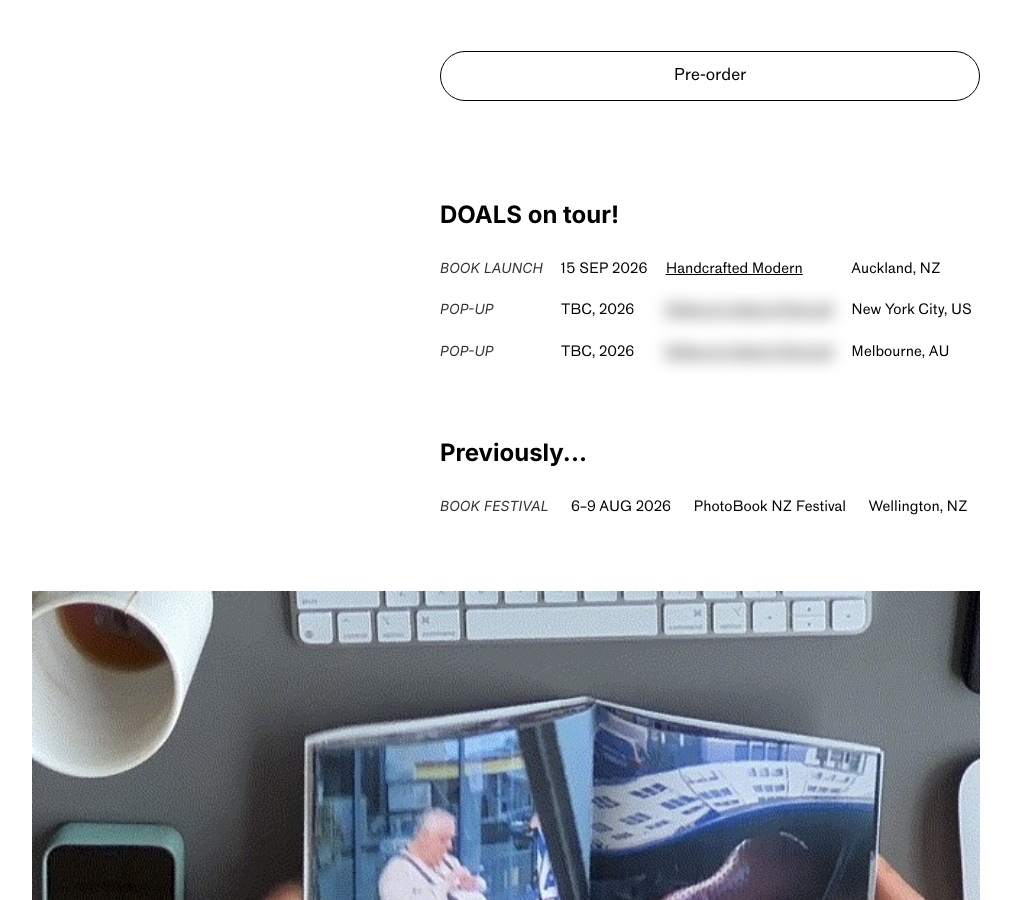
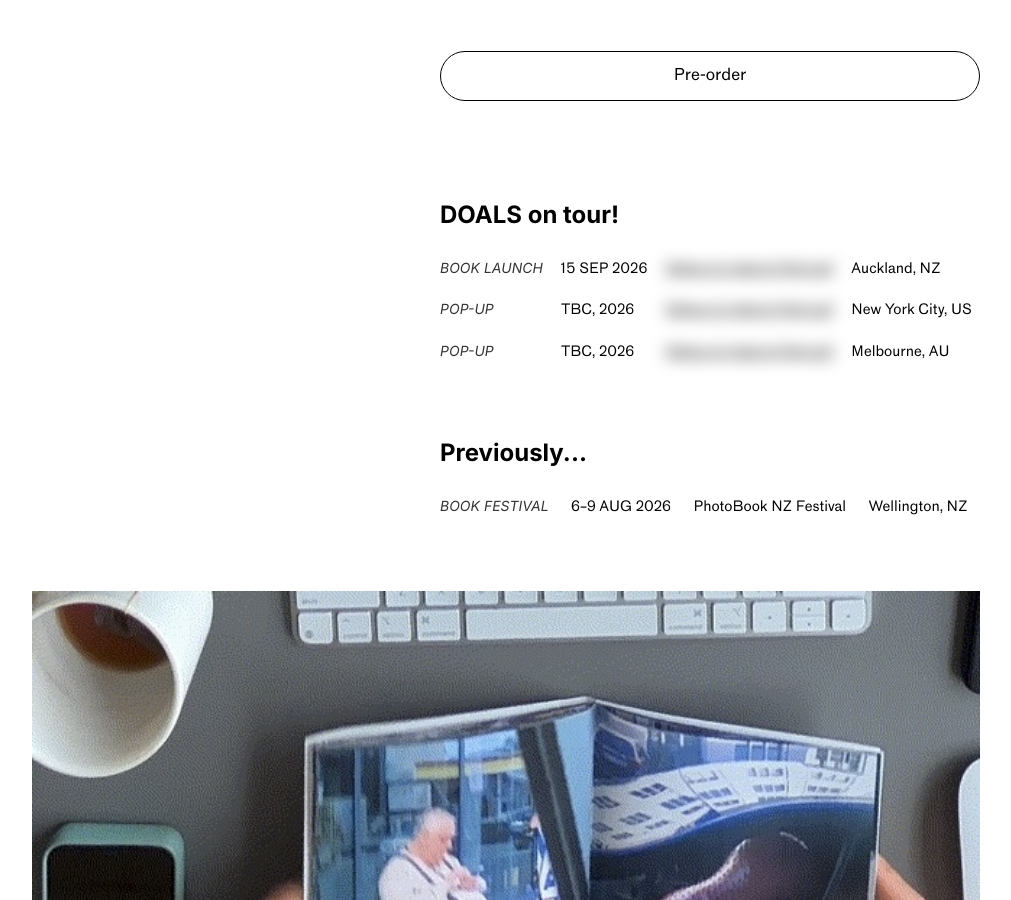
Before and after one commit to heisenburger/DOALS, a Jekyll site: the page built from index.html, in a window 1280 px wide and 900 px high, scrolled down 3148 px. Shown: the whole window, without its empty margins (134-1145 px from the left). Built offline with Jekyll 4.4.1, drawn with Linux system fonts in a browser that asks for light colours; some web fonts are replaced.

Commit message:
hide launch store

```diff
--- a/index.html
+++ b/index.html
@@ -62,7 +62,7 @@
     <li>
       <span class="store-type">Book launch</span>
       <span class="store-launch">15 SEP 2026</span>
-      <span class="store"><a target="_blank" href="https://www.handcraftedmodern.co/store">Handcrafted Modern</a></span>
+      <span class="store secret"><a target="_blank" href="https://https://instagram.com/d0als">{{ page.spoilertext }}</a></span>
       <span class="store-city">Auckland, NZ</span>
     </li>
     <li>
```
